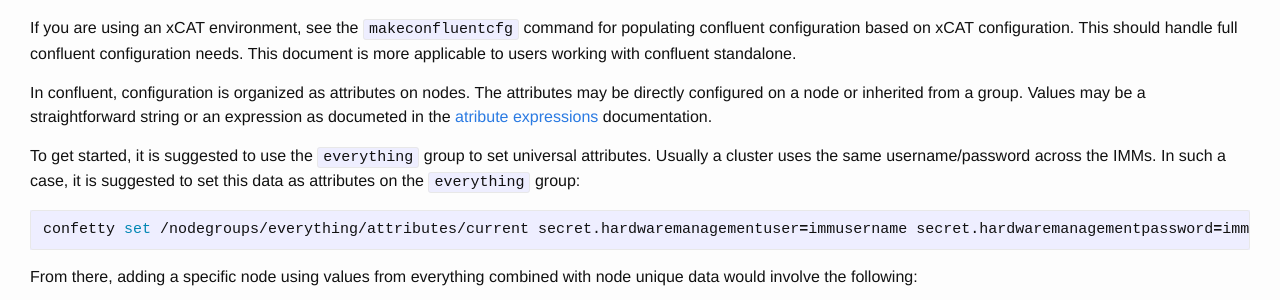
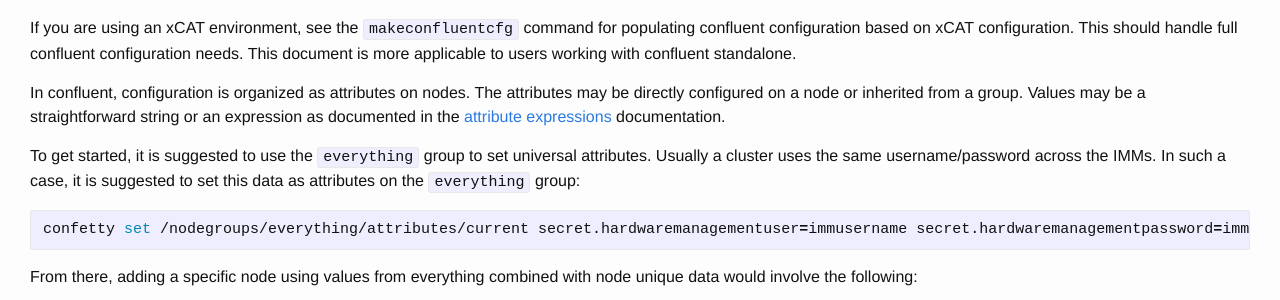
Before and after one commit to xcat2/confluent-docs, a Jekyll site: the page built from docs/configureconfluent.md, in a window 1280 px wide. Shown: the part 143-443 px from the top of the page. Built offline with Jekyll 4.4.1, drawn with Linux system fonts in a browser that asks for light colours.

Commit message:
Fix typos

```diff
--- a/docs/configureconfluent.md
+++ b/docs/configureconfluent.md
@@ -12,8 +12,8 @@
 
 In confluent, configuration is organized as attributes on nodes.  The
 attributes may be directly configured on a node or inherited from a group.
-Values may be a straightforward string or an expression as documeted in
-the [atribute expressions]({{ site.baseurl }}/documentation/attributeexpressions.html)
+Values may be a straightforward string or an expression as documented in
+the [attribute expressions]({{ site.baseurl }}/documentation/attributeexpressions.html)
 documentation.
 
 To get started, it is suggested to use the `everything` group to set universal attributes.
```
